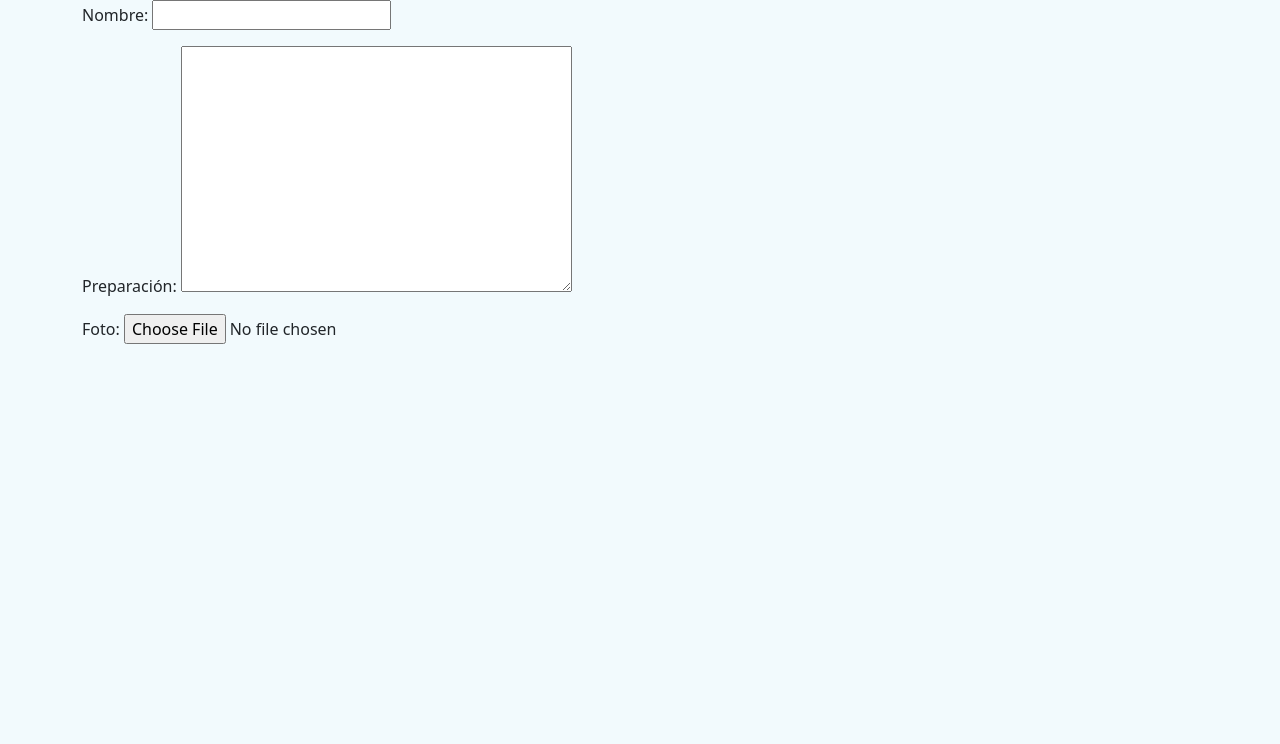
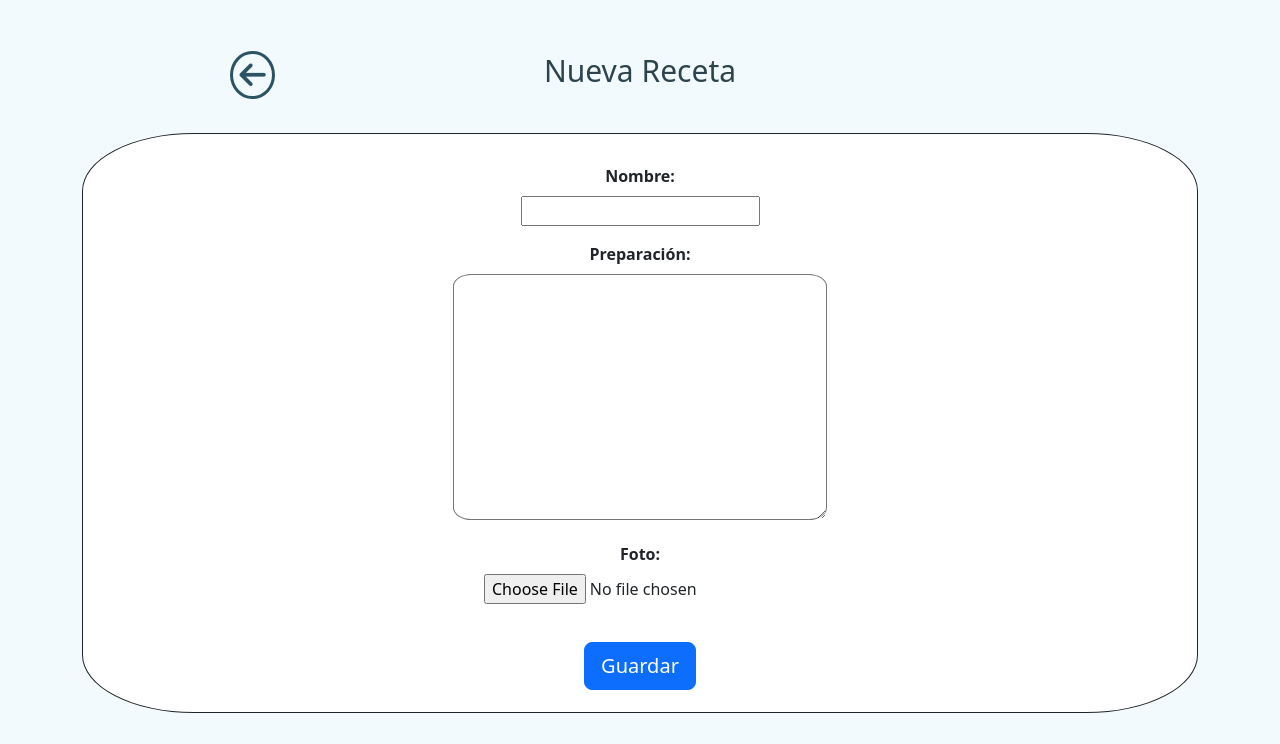
Before and after one commit to Trajano1999/6-DGIIM, a Django app: page /recetas/new/ in a window 1280 px wide. Shown: the part 56-800 px from the top of the page. Run offline with Django 4.2, Linux system fonts and the light colour scheme; some libraries are stand-ins or nearby versions.

Commit message:
Diversos avances en la P3.3

```diff
--- a/DAI/P3.3/app/recetas/static/css/base.css
+++ b/DAI/P3.3/app/recetas/static/css/base.css
@@ -49,3 +49,18 @@ body.dark{
     background-color: #191e20;
     transition: .3s ease all;
 }
+
+/*ICONO DE VOLVER*/
+.fas.fa-arrow-left{
+    padding: 6px;
+    position: absolute;
+    margin-top: 4%;
+    left: 18%;
+
+    text-decoration: none;
+    border: solid;
+    border-radius: 100%;
+    border-width: 3px;
+    font-size: 30px;
+    color: #2C5364;
+}
--- /dev/null
+++ b/DAI/P3.3/app/recetas/static/css/nueva_receta.css
@@ -0,0 +1,33 @@
+.div-nreceta-comida{
+    text-align: center;
+}
+
+.p-nreceta-titulo{
+    color: #2d444e;
+    font-weight: 500;
+    font-size: 30px;
+}
+
+.form-nreceta{
+    padding: 2%;
+    border: solid;
+    border-radius: 10%;
+    border-width: 1px;
+    background-color: white;
+}
+
+.div-nreceta-comida label{
+    font-weight: 550;
+    font-size: 16px;
+    margin: 0.75%;
+    display: block;
+}
+
+.div-nreceta-comida textarea{
+    width: 35%;
+    border-radius: 5%;
+}
+
+.div-nreceta-comida button{
+    margin-top: 2%;
+}
--- a/DAI/P3.3/app/recetas/templates/nueva_receta.html
+++ b/DAI/P3.3/app/recetas/templates/nueva_receta.html
@@ -1,4 +1,16 @@
 {% extends 'base.html' %}
 {% block contenido %}
-    {{form.as_p}}
+    {% load static %}
+    <link rel="stylesheet" href="{% static 'css/nueva_receta.css' %}">
+
+    <a class="fas fa-arrow-left" href="/"></a>
+    <div class="div-nreceta-comida" id="div-nreceta-comida">
+        <br><br>
+        <p class="p-nreceta-titulo">Nueva Receta</p>
+        <br>
+        <form method="POST" class="form-nreceta">{% csrf_token %}
+            {{form.as_p}}
+            <button type="submit" class="btn btn-primary btn-lg">Guardar</button>
+        </form>
+    </div>
 {% endblock %}
--- a/DAI/P3.3/app/recetas/views.py
+++ b/DAI/P3.3/app/recetas/views.py
@@ -1,4 +1,4 @@
-from django.shortcuts import render
+from django.shortcuts import render, redirect
 from .models import Receta
 from .forms import RecetaForm
 
@@ -14,5 +14,13 @@ def detalles(request, id):
     return render(request, "detalles.html", {'receta': receta})
 
 def nueva_receta(request):
-    form = RecetaForm()
+    if request.method == "POST":
+        form = RecetaForm(request.POST, request.FILES)
+        if form.is_valid():
+            receta = form.instance
+            receta.save()
+            return redirect('detalles', id=receta.id)   # jjj podemos poner redirect('index') si queremos que nos lleve a la pagina principal
+    else:
+        form = RecetaForm()
+
     return render(request, 'nueva_receta.html', {'form': form})
```
Also changed, not shown: DAI/P3.3/app/recetas/templates/detalles.html (+7 -3 lines), DAI/P3.3/app/recetas/templates/index.html (+6 -2 lines), DAI/P3.3/app/db.sqlite3.
